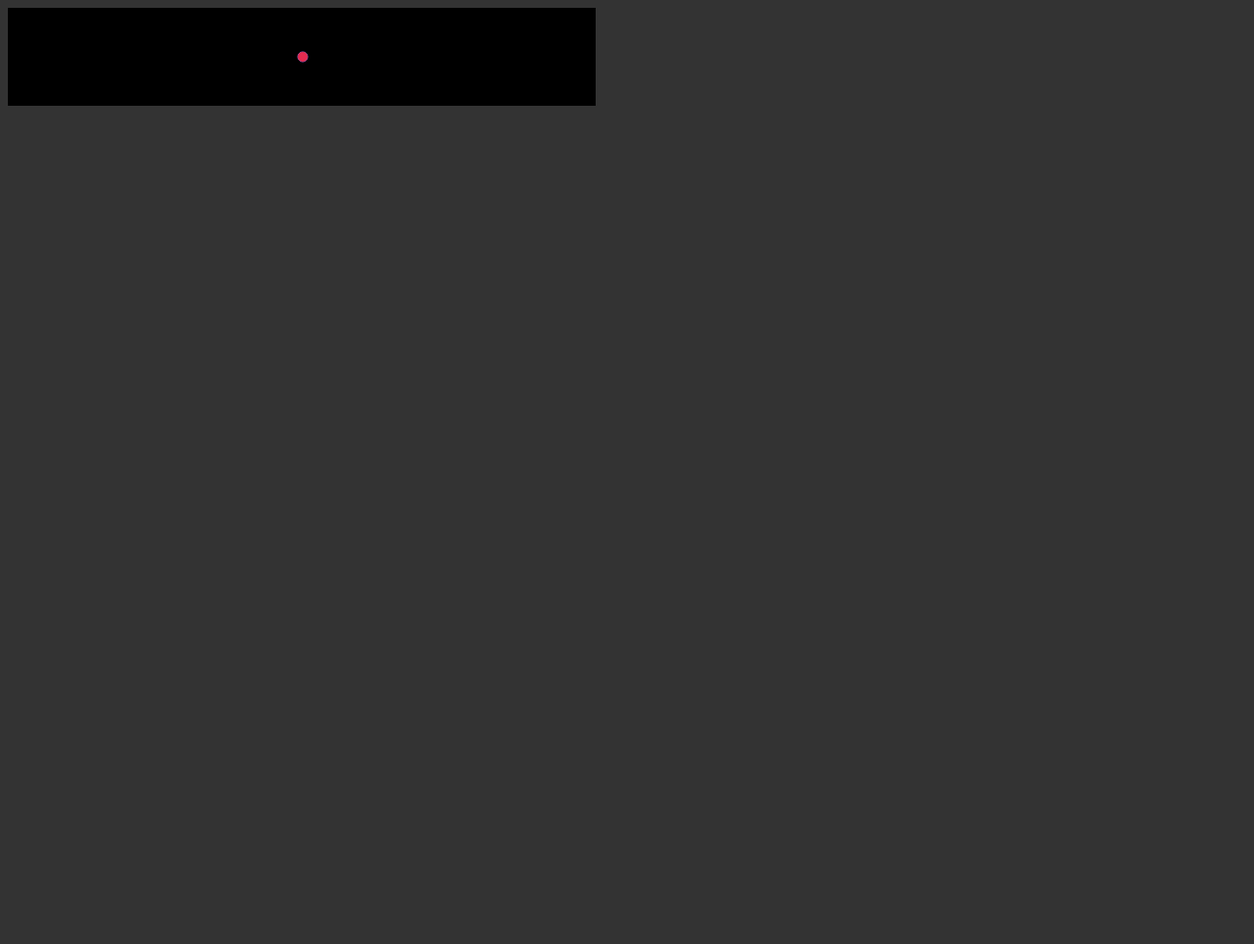
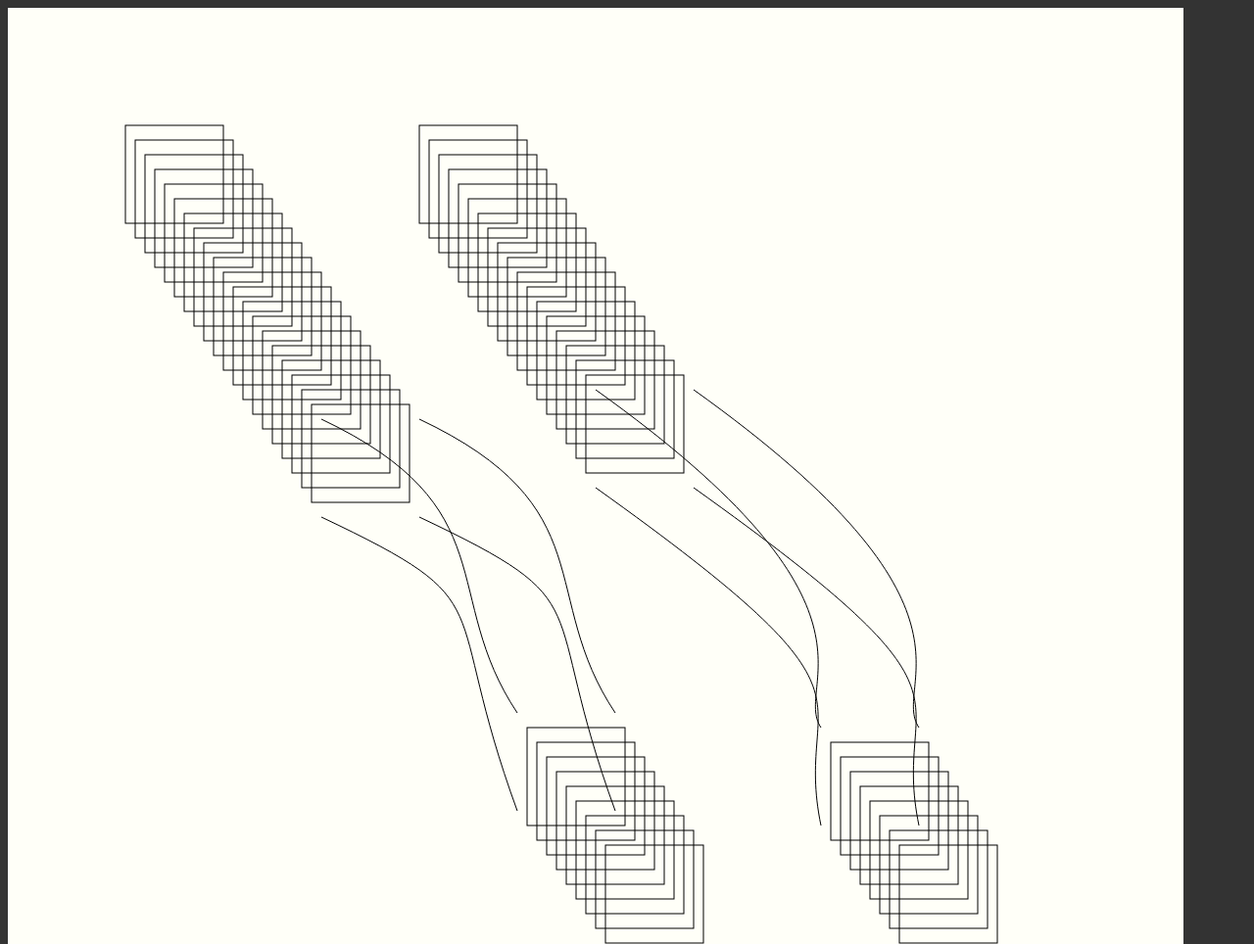
Before and after one commit to birdboat00/amelia, a plain HTML site: page testingstuff/index.html in a window 1280 px wide. Shown: the top 964 px of the page at 98% size. Before the commit the page ends 800 px from the top, so only its background shows below. Drawn offline with Linux system fonts and the light colour scheme.

Commit message:
raute test

```diff
--- a/testingstuff/index.html
+++ b/testingstuff/index.html
@@ -11,7 +11,8 @@
     <!--<script type="module" src="main.mjs"></script>-->
     <!--<script type="module" src="./labyrinth.mjs"></script>-->
     <!--<script type="module" src="./bezier.mjs"></script>-->
-    <script type="module" src="./pingpong.mjs"></script>
+    <!--<script type="module" src="./pingpong.mjs"></script>-->
+    <script type="module" src="./raute.mjs"></script>
 </head>
 <body>
 </body>
--- /dev/null
+++ b/testingstuff/raute.mjs
@@ -0,0 +1,57 @@
+import { app, Color, randomRangeInt, Size } from "../module/mod.mjs";
+
+const view = (app, model) => {
+    const pen = app.pen();
+
+    pen.background().color(Color.OldPaper);
+
+    const width10 = app.width / 100 * 10;
+    const height10 = app.height / 100 * 10;
+
+    for(let j = 0; j < 2; j++) {
+        let breakRangeL = randomRangeInt(17, 22);
+        let breakRangeH = randomRangeInt(37, 42);
+        let ctrlPtL = randomRangeInt(breakRangeL, breakRangeH);
+        let ctrlPtH = randomRangeInt(breakRangeL, breakRangeH);
+
+        for (let h = 0; h < 2; h++) {
+            for (let e = 0; e < 2; e++) {
+                pen.bezier()
+                .anchorpts(
+                    width10 + (breakRangeL * 10) + j * 300 + e * 100, height10 + (breakRangeL * 15) + h * 100,
+                    width10 + (breakRangeH * 10) + j * 300 + e * 100, height10 + (breakRangeH * 15) + h * 100
+                    )
+                .controlpts(
+                    width10 + (ctrlPtL * 15) + j * 300 + e * 100, height10 + (ctrlPtL * 15) + h * 100,
+                    width10 + (ctrlPtH * 10) + j * 300 + e * 100, height10 + (ctrlPtH * 15) + h
+                    );
+            }
+        }
+
+        for(let i = 0; i < 50; i++) {
+            if(i >= breakRangeL && i <= breakRangeH) continue;
+            pen.rect()
+                .xy(width10 + (i * 10) + j * 300, height10 + (i * 15))
+                .wh(100, 100)
+                .nofill()
+                .color(Color.Black);
+        }
+    }
+
+    pen.plot();
+};
+
+const model = (app) => {
+    return {};
+};
+
+const main = () => {
+    app()
+        .size(1200, 1200)
+        .model(model)
+        .view(view)
+        .once()
+        .run();
+};
+
+main();
```
